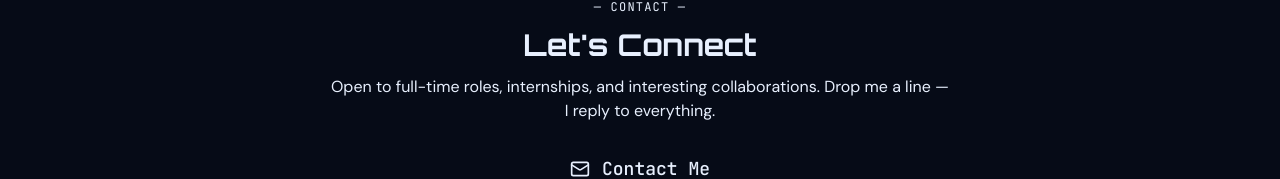
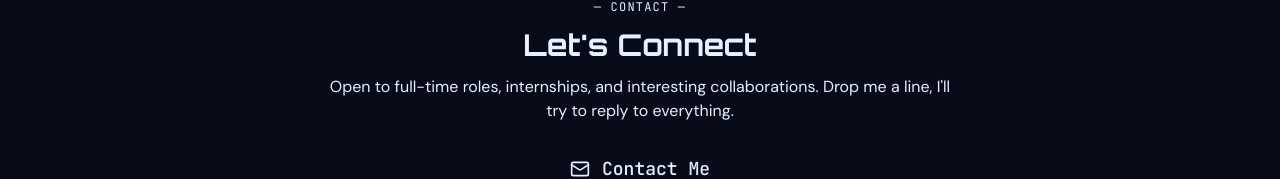
Before and after one commit to ProgrammingWithRafay/Portfolio, a React (Vite) app: page / in a window 1280 px wide. Shown: the part 3292-3471 px from the top of the page. Built offline with nearby package versions, Linux system fonts and the light colour scheme.

Commit message:
Edited Some Sections

```diff
--- a/src/app/App.tsx
+++ b/src/app/App.tsx
@@ -518,9 +518,8 @@ function RevealOnScroll({ children, className = "", delay = 0 }: { children: Rea
   return (
     <div
       ref={ref}
-      className={`transition-all duration-1000 ease-[cubic-bezier(0.25,1,0.5,1)] ${
-        isVisible ? "opacity-100 translate-y-0" : "opacity-0 translate-y-12"
-      } ${className}`}
+      className={`transition-all duration-1000 ease-[cubic-bezier(0.25,1,0.5,1)] ${isVisible ? "opacity-100 translate-y-0" : "opacity-0 translate-y-12"
+        } ${className}`}
       style={{ transitionDelay: `${delay}ms` }}
     >
       {children}
@@ -646,24 +645,21 @@ export default function App() {
         <div className="fixed inset-0 z-[100] flex flex-col pointer-events-none">
           {/* Top Curtain */}
           <div
-            className={`w-full h-1/2 bg-[#090e17] transition-transform duration-[1500ms] ease-[cubic-bezier(0.76,0,0.24,1)] border-b border-primary/20 flex justify-center items-end pb-4 ${
-              loadingStage === "opening" ? "-translate-y-full" : "translate-y-0"
-            }`}
+            className={`w-full h-1/2 bg-[#090e17] transition-transform duration-[1500ms] ease-[cubic-bezier(0.76,0,0.24,1)] border-b border-primary/20 flex justify-center items-end pb-4 ${loadingStage === "opening" ? "-translate-y-full" : "translate-y-0"
+              }`}
             style={{ boxShadow: "0 10px 30px rgba(0,0,0,0.5)" }}
           />
           {/* Bottom Curtain */}
           <div
-            className={`w-full h-1/2 bg-[#090e17] transition-transform duration-[1500ms] ease-[cubic-bezier(0.76,0,0.24,1)] border-t border-primary/20 flex justify-center items-start pt-4 ${
-              loadingStage === "opening" ? "translate-y-full" : "translate-y-0"
-            }`}
+            className={`w-full h-1/2 bg-[#090e17] transition-transform duration-[1500ms] ease-[cubic-bezier(0.76,0,0.24,1)] border-t border-primary/20 flex justify-center items-start pt-4 ${loadingStage === "opening" ? "translate-y-full" : "translate-y-0"
+              }`}
             style={{ boxShadow: "0 -10px 30px rgba(0,0,0,0.5)" }}
           />
 
           {/* Glowing RAFAY. Text Centered overlay */}
           <div
-            className={`absolute inset-0 flex items-center justify-center transition-opacity duration-700 ${
-              loadingStage === "opening" ? "opacity-0" : "opacity-100"
-            }`}
+            className={`absolute inset-0 flex items-center justify-center transition-opacity duration-700 ${loadingStage === "opening" ? "opacity-0" : "opacity-100"
+              }`}
           >
             <div
               className="text-4xl md:text-5xl font-bold tracking-widest text-primary animate-pulse"
@@ -731,9 +727,8 @@ export default function App() {
 
         {/* Mobile Menu Dropdown */}
         <div
-          className={`md:hidden absolute top-full left-0 right-0 overflow-hidden transition-all duration-300 ease-in-out ${
-            isMobileMenuOpen ? "max-h-80 border-b border-primary/20 opacity-100" : "max-h-0 opacity-0"
-          }`}
+          className={`md:hidden absolute top-full left-0 right-0 overflow-hidden transition-all duration-300 ease-in-out ${isMobileMenuOpen ? "max-h-80 border-b border-primary/20 opacity-100" : "max-h-0 opacity-0"
+            }`}
           style={{ background: "rgba(6, 11, 23, 0.95)", backdropFilter: "blur(16px)" }}
         >
           <div className="px-6 py-4 flex flex-col gap-4">
@@ -1239,7 +1234,7 @@ export default function App() {
               </h2>
               <p className="text-muted-foreground">
                 Open to full-time roles, internships, and interesting collaborations.
-                Drop me a line — I reply to everything.
+                Drop me a line, I'll try to reply to everything.
               </p>
             </div>
 
```
